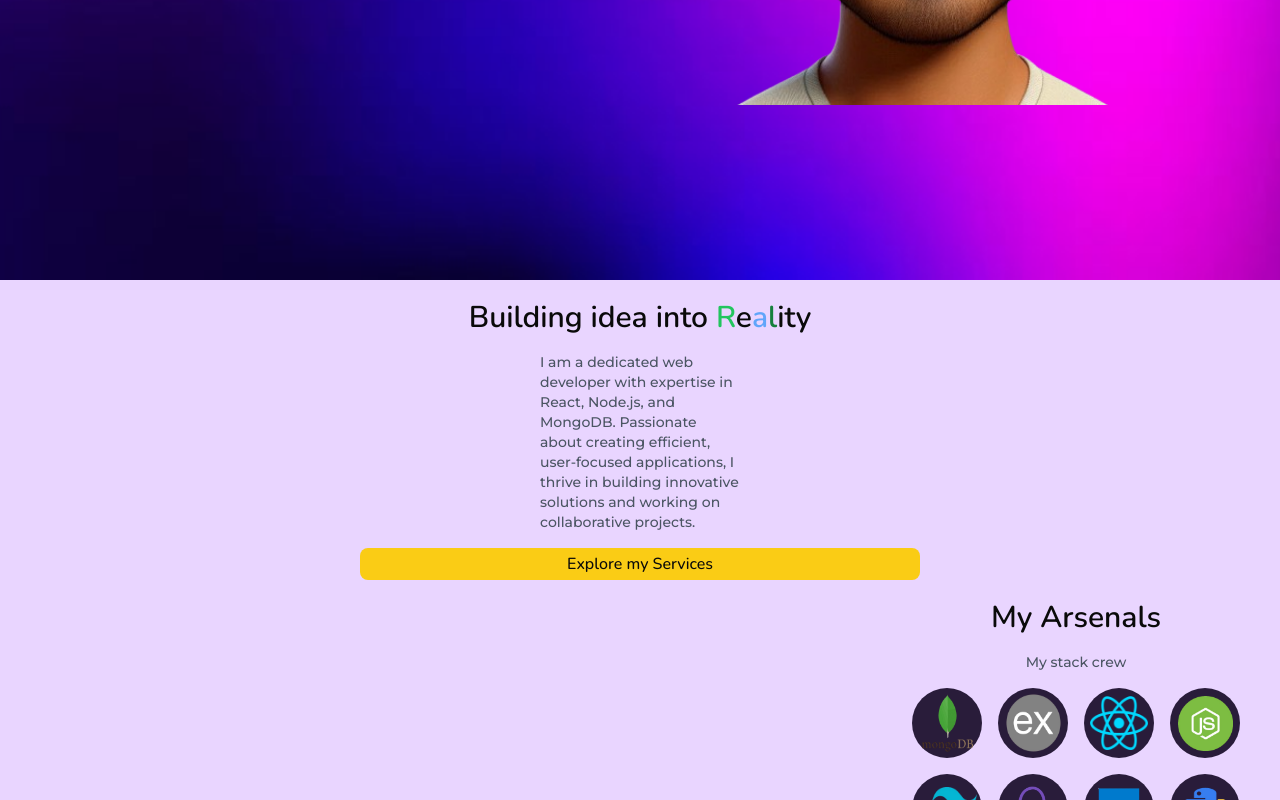
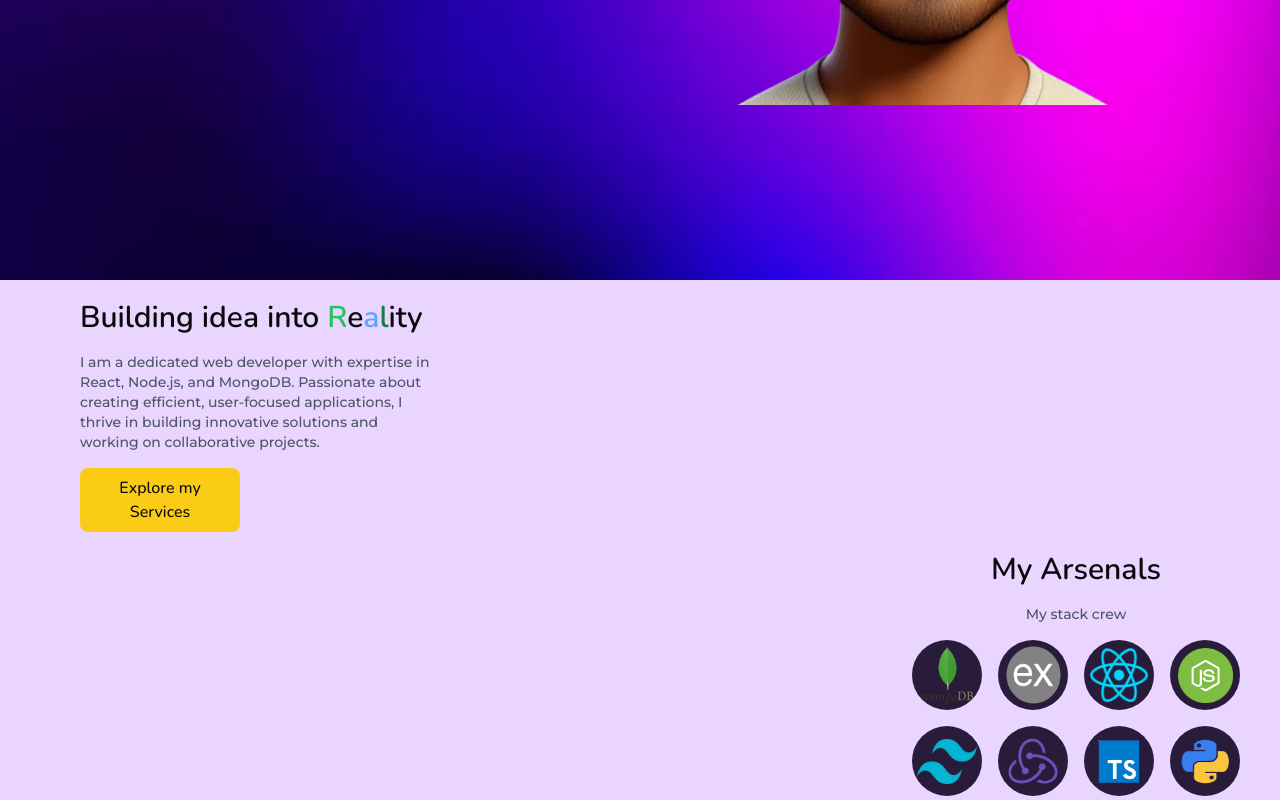
Before and after one commit to IannisG10/IannisG-portfolio, a React (Vite) app: page / in a window 1280 px wide. Shown: the part 520-1320 px from the top of the page. Built offline with nearby package versions, Linux system fonts and the light colour scheme; a web font is replaced by a local one.

Commit message:
justify setttings

```diff
--- a/src/Layout/Project.tsx
+++ b/src/Layout/Project.tsx
@@ -26,14 +26,14 @@ const Project: React.FC = ()=>{
     return(
         <>
             <div className="bg-purple-200">
-                <div className="flex md:justify-start justify-center">
-                    <div className="flex flex-col md:justify-start justify-center items-center w-full left-5 px-20 py-5 gap-4">
+                <div className="flex md:justify-start md:w-1/2 ">
+                    <div className="flex flex-col md:justify-start justify-center md:items-start items-center w-full left-5 px-20 py-5 gap-4">
                         <h1 className="font-nunito text-3xl font-semibold">Building idea into <span className="text-green-500">R</span>e<span className="text-blue-400">a</span><span className="text-green-700">l</span>ity</h1>
-                        <p className="font-monsterrat md:w-[200px] w-[300px] text-gray-600 text-sm font-medium">
+                        <p className="font-monsterrat md:w-[350px] w-[300px] text-gray-600 text-sm font-medium">
                         I am a dedicated web developer with expertise in React, Node.js, and MongoDB. Passionate about creating efficient, user-focused applications,
                         I thrive in building innovative solutions and working on collaborative projects.
                         </p>
-                        <button className="border-none bg-yellow-400 hover:scale-105 transition-all duration-300 ease-in-out font-nunito rounded-lg md:w-1/2 w-[170px] font-medium md:py-1 py-2 px-2">
+                        <button className="border-none bg-yellow-400 hover:scale-105 transition-all duration-300 ease-in-out font-nunito rounded-lg md:w-1/3 w-[170px] font-medium md:py-2 py-2 px-2">
                             Explore my Services
                         </button>
                     </div>
```
Also changed, not shown: src/assets/Avatar/a-logo-illustration-of-the-text-iannis-in-white-an-YOg1J_VIT1eX1WYGxkc3dg-g__8j9gdTxiOEugI9T8Xyw-removebg-preview.png (added).
